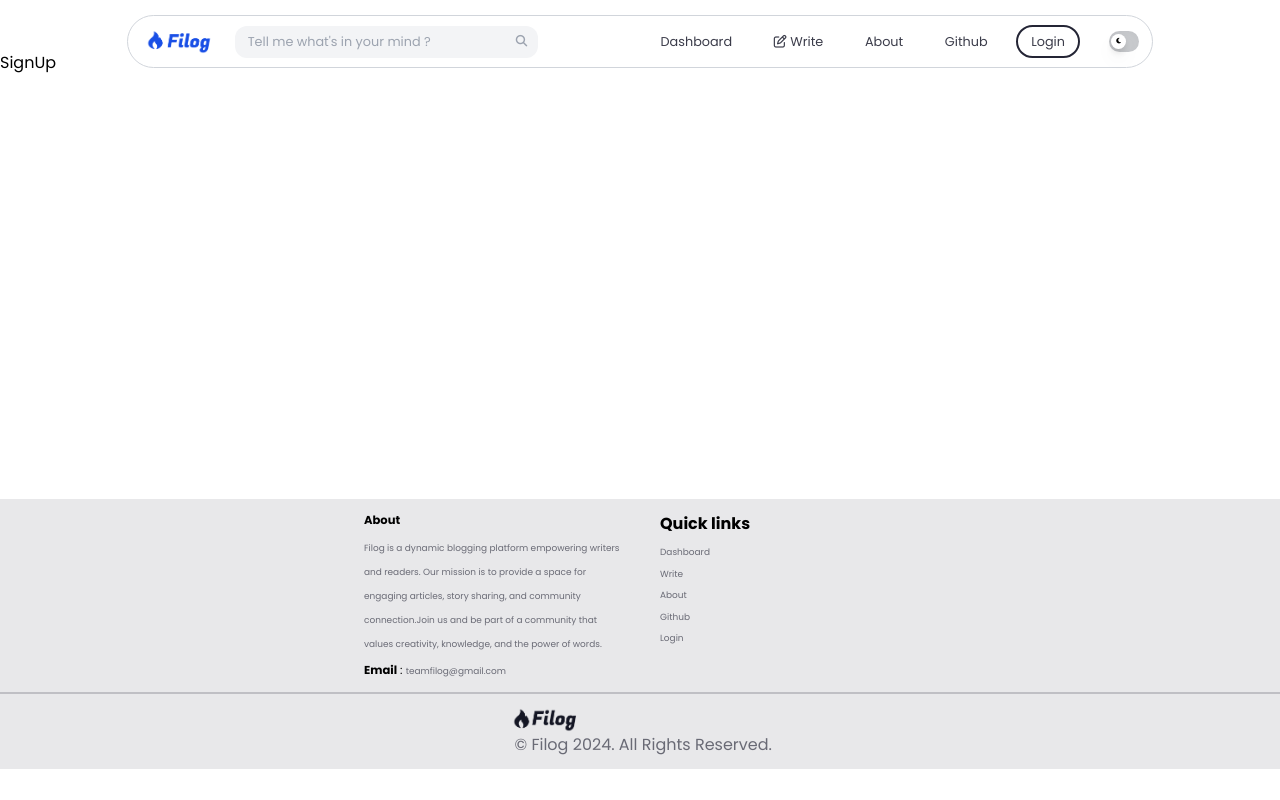
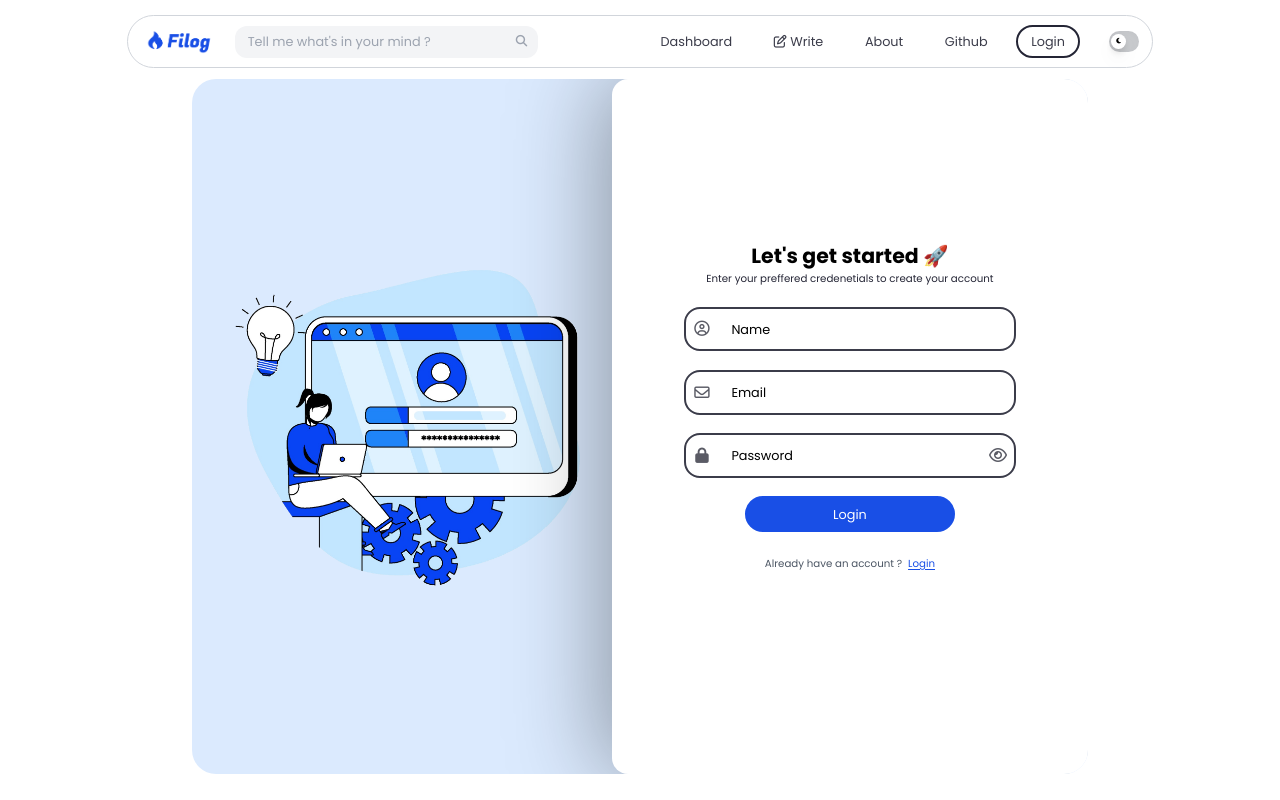
Before and after one commit to dev-raghvendramisra/Filog, a React (Vite) app: page /signup in a window 1280 px wide. Shown: the top 800 px of the page. Built offline with nearby package versions, Linux system fonts and the light colour scheme.

Commit message:
login-signup components connected

```diff
--- a/src/Components/Button/Button.jsx
+++ b/src/Components/Button/Button.jsx
@@ -3,11 +3,11 @@ import { ColorRing } from 'react-loader-spinner'
 
 function Button({children="Button",onClick=()=>{},className='',disabled=false,type='',primary=false,outline=false,loading=false,...props}) {
   return (
-    <button type={type} onClick={onClick} className={`  text-1vw flex justify-center items-center gap-1 border-2 rounded-full p-0.5vw pl-2vw pr-2vw
+    <button type={type} onClick={onClick} className={`  text-1vw flex justify-center overflow-hidden items-center gap-1 border-2 rounded-full p-0.5vw pl-2vw pr-2vw
     ${className}
      ${disabled?"bg-gray-300 border-gray-300 text-gray-400":"**"}
     ${primary?"bg-primary border-primary text-white":"**"}
-    ${outline?"bg-transparent border-black text-black":"**"}
+    ${outline?"bg-transparent hover:hoverAnim border-black text-black dark:border-white dark:text-white":"**"}
     `} {...props}>
         {children}
        {loading? <ColorRing
--- /dev/null
+++ b/src/Components/Form/Form-Validation.jsx
@@ -0,0 +1,145 @@
+import React from "react";
+import { Input } from "..";
+import { useSelector, useDispatch } from "react-redux";
+import { setEmail, setPassword, setName } from "../../store/formSlice";
+
+const  FormValidation=React.forwardRef(({ className='', type = "login"},formRef)=> {
+  const [passErr, setPassErr] = React.useState("");
+  const [emailErr, setEmailErr] = React.useState("");
+  const [nameErr, setNameErr] = type=="signup"?React.useState(""):[];
+
+  console.log(useSelector((state)=>state))
+  const {name,password,email} = useSelector((state)=>state.formData)
+
+  const minChars = 8;
+  const maxChars = 64;
+  // const genErr = "Please fill all the fields properly !";
+  const emailRegex = /^[a-zA-Z0-9._%+-]+@[a-zA-Z0-9.-]+\.[a-zA-Z]{2,}$/;
+
+  const refs = [
+    React.useRef(null),
+    React.useRef(null),
+    type == "signup" ? React.useRef(null) : null,
+  ];
+
+
+  const dispatchChange = useDispatch()
+
+  function onPassChange({ target }) {
+    dispatchChange(setPassword(target.value));
+    setPassErr("");
+    // setFormErr("");
+  }
+
+  function onEmailChange({ target }) {
+    dispatchChange(setEmail(target.value));
+    setEmailErr("");
+    // setFormErr("");
+  }
+
+  function onNameChange({ target }) {
+    dispatchChange(setName(target.value));
+    setNameErr("");
+    // setFormErr("");
+  }
+
+  const handleSubmit = (evt) => {
+    evt.preventDefault();
+    let isFormValid = true;
+
+    for (let ref of refs) {
+      if (ref && ref.current && ref.current.value === "") {
+        ref.current.focus();
+        // setFormErr(genErr);
+        isFormValid = false;
+        break;
+      }
+    }
+
+    const nameValid = type === "signup" ? nameValidation() : true;
+    const emailValid = emailValidation();
+    const passValid = passValidation();
+
+    if (isFormValid && nameValid && emailValid && passValid) {
+      console.log("Submitting started");
+      // Add form submission logic here
+    }
+  };
+
+  function passValidation() {
+    if (password.length >= minChars && password.length <= maxChars) {
+      return true;
+    } else {
+      setPassErr(`Password must be between ${minChars} and ${maxChars} characters.`);
+      // setFormErr(genErr);
+      return false;
+    }
+  }
+
+  function emailValidation() {
+    const res = emailRegex.test(email);
+    if (res) {
+      return true;
+    } else {
+      setEmailErr("Please enter a valid email address!");
+      // setFormErr(genErr);
+      return false;
+    }
+  }
+
+  function nameValidation() {
+    if (type === "signup") {
+      if (name.trim() === "") {
+        setNameErr("Please enter a valid name!");
+        // setFormErr(genErr);
+        return false;
+      }
+      return true;
+    }
+    return true;
+  }
+
+  React.useEffect(()=>refs[0].current.focus(),[])
+
+  return (
+    <div className={` ${className}`}>
+      <form onSubmit={handleSubmit} ref={formRef}>
+        {type === "signup" ? (
+          <Input
+            type={"name"}
+            value={name}
+            ref={refs[0]}
+            errMsg={nameErr}
+            onChange={onNameChange}
+            className_icon="text-1.2vw"
+          />
+        ) : null}
+
+        <Input
+          type={"email"}
+          value={email}
+          ref={type == "signup" ? refs[1] : refs[0]}
+          errMsg={emailErr}
+          onChange={onEmailChange}
+          className_icon="text-1.2vw"
+        />
+
+        <Input
+          type={"password"}
+          value={password}
+          ref={type === "signup" ? refs[2] : refs[1]}
+          errMsg={passErr}
+          onChange={onPassChange}
+          className_icon="text-1.2vw"
+        />
+        <button  type="submit" className="btn-submit absolute top-0 left-0 h-0 w-0"></button>
+      </form>
+
+
+    </div>
+  );
+})
+
+export default FormValidation;
+
+//email,setEmail,password ,setPassword,name,setName,
--- a/src/Components/Form/Form.jsx
+++ b/src/Components/Form/Form.jsx
@@ -1,135 +1,47 @@
+
 import React from "react";
-import { Input } from "../../Components";
+import { FormValidation } from "../../Components";
 
-const  Form=React.forwardRef(({ className='', type = "login" ,email,setEmail,password ,setPassword,name,setName, setFormErr},formRef)=> {
-  const [passErr, setPassErr] = React.useState("");
-  const [emailErr, setEmailErr] = React.useState("");
-  const [nameErr, setNameErr] = type=="signup"?React.useState(""):[];
-
-  const minChars = 8;
-  const maxChars = 64;
-  const genErr = "Please fill all the fields properly !";
-  const emailRegex = /^[a-zA-Z0-9._%+-]+@[a-zA-Z0-9.-]+\.[a-zA-Z]{2,}$/;
-
-  const refs = [
-    React.useRef(null),
-    React.useRef(null),
-    type === "signup" ? React.useRef(null) : null,
-  ];
-
-  function onPassChange({ target }) {
-    setPassword(target.value);
-    setPassErr("");
-    setFormErr("");
-  }
-
-  function onEmailChange({ target }) {
-    setEmail(target.value);
-    setEmailErr("");
-    setFormErr("");
-  }
-
-  function onNameChange({ target }) {
-    setName(target.value);
-    setNameErr("");
-    setFormErr("");
-  }
-
-  const handleSubmit = (evt) => {
-    evt.preventDefault();
-    let isFormValid = true;
-
-    for (let ref of refs) {
-      if (ref && ref.current && ref.current.value === "") {
-        ref.current.focus();
-        // setFormErr(genErr);
-        isFormValid = false;
-        break;
-      }
-    }
-
-    const nameValid = type === "signup" ? nameValidation() : true;
-    const emailValid = emailValidation();
-    const passValid = passValidation();
-
-    if (isFormValid && nameValid && emailValid && passValid) {
-      console.log("Submitting started");
-      // Add form submission logic here
-    }
-  };
-
-  function passValidation() {
-    if (password.length >= minChars && password.length <= maxChars) {
-      return true;
-    } else {
-      setPassErr(`Password must be between ${minChars} and ${maxChars} characters.`);
-      // setFormErr(genErr);
-      return false;
-    }
-  }
-
-  function emailValidation() {
-    const res = emailRegex.test(email);
-    if (res) {
-      return true;
-    } else {
-      setEmailErr("Please enter a valid email address!");
-      // setFormErr(genErr);
-      return false;
-    }
-  }
-
-  function nameValidation() {
-    if (type === "signup") {
-      if (name.trim() === "") {
-        setNameErr("Please enter a valid name!");
-        // setFormErr(genErr);
-        return false;
-      }
-      return true;
-    }
-    return true;
-  }
-
-  React.useEffect(()=>refs[0].current.focus(),[])
+function Form({ formRef, type, buttonComponent, heading = "Welcome back ", subHeading = "Enter your credentials to login your account" }) {
 
   return (
-    <div className={` ${className}`}>
-      <form onSubmit={handleSubmit} ref={formRef}>
-        {type === "signup" ? (
-          <Input
-            type={"name"}
-            value={name}
-            ref={refs[2]}
-            errMsg={nameErr}
-            onChange={onNameChange}
-            className_icon="text-1.2vw"
-          />
-        ) : null}
+    <div id={`${type}-container`}
+    className='h-100vh w-100p  flex justify-center items-start'
+    style={{ paddingTop: "3.5vh" }}>
 
-        <Input
-          type={"email"}
-          value={email}
-          ref={type === "signup" ? refs[1] : refs[0]}
-          errMsg={emailErr}
-          onChange={onEmailChange}
-          className_icon="text-1.2vw"
-        />
+      {/* {insert loading element if needed} */}
 
-        <Input
-          type={"password"}
-          value={password}
-          ref={type === "signup" ? refs[2] : refs[1]}
-          errMsg={passErr}
-          onChange={onPassChange}
-          className_icon="text-1.2vw"
-        />
-        <button  type="submit" className="btn-submit absolute top-0 left-0 h-0 w-0"></button>
-      </form>
+      <div id={`${type}-wrapper`}
+        className='bg-blue-100 dark:bg-darkPrimary_grays  h-90p w-70p   justify-center flex items-center   rounded-3xl overflow-hidden '>
 
+        <div id="img-container"
+          className='h-100p pr-2p pl-4p flex items-center  ' >
+          <img className='' src="/Login-ill.png" alt="login" />
+        </div>
 
+        <div id="form-container"
+          className='flex flex-col justify-start items-center h-100p rounded-2xl bg-white dark:bg-darkPrimary  pl-8p pr-8p pt-18p formShadow'>
+          <h1 id="form-heading"
+            className='text-1.6vw'
+            style={{ fontWeight: "600" }} >
+            {heading}
+          </h1>
+          <p className='text-0.8vw text-darkPrimary_grays mb-4p dark:text-footer_text '>{subHeading}</p>
+          <FormValidation className="mt-2p transition-all" type={type} ref={formRef} />
+
+          <div id="button-wrapper" className='w-90p '>
+            {buttonComponent}
+          </div>
+        </div>
+
+      </div>
     </div>
-  );
-})
 
-export default Form;
+  )
+}
+
+export default Form
+
+// password, setPassword, email, setEmail,name, setName,
+
+//email={email} password={password} setPassword={setPassword} setEmail={setEmail} name={name} setName={setName}
--- a/src/Components/Navbar/Navbar.jsx
+++ b/src/Components/Navbar/Navbar.jsx
@@ -1,5 +1,4 @@
 import React from 'react';
-import { useSelector } from 'react-redux';
 import { NavLink } from 'react-router-dom';
 import { Logo, SearchBar, ToggleBtn } from '../index';
 import useLinks from '../../hooks/useLinks';
@@ -13,7 +12,7 @@ function Navbar({className='',style={},...props}) {
   const links = useLinks()
 
   return (
-   <div className={`flex  z-10 justify-center items-center sticky top-0${className}`} style={{top:"2vh",...style}}{...props}>
+   <div className={`flex  z-40 justify-center items-center sticky top-0${className}`} style={{top:"2vh",...style}}{...props}>
     <nav style={{padding:"0.7vw 0"}} className='transition-all flex justify-between items-center w-80vw p-0.5vw  bg-white outline outline-1 outline-gray-300 rounded-full backdrop-blur-lg nav_light_Shadow dark:nav_dark_Shadow bg-opacity-50 dark:bg-darkPrimary_grays dark:outline-darkPrimary dark:outline-4 dark:bg-opacity-50' id="mainNav">
 
 
--- a/src/pages/Login/Login.jsx
+++ b/src/pages/Login/Login.jsx
@@ -1,49 +1,50 @@
 import React from 'react'
-import { Form, Error } from '../../Components'
-import {Button} from '../../Components';
+import { Form, Button, Error } from '../../Components'
+import { NavLink } from 'react-router-dom'
+
 
 function Login() {
-  const [password, setPassword] = React.useState("");
-  const [email, setEmail] = React.useState("");
   const [formErr, setFormErr] = React.useState("");
   const formRef = React.useRef(null)
 
 
   return (
-    <div id="login-container" className='h-100vh w-100p  flex justify-center items-start' style={{paddingTop:"3.5vh"}}>
 
-      <div id="login-wrapper"
-      className='bg-blue-100 dark:bg-darkPrimary_grays  h-90p w-70p   justify-center flex items-center   rounded-3xl overflow-hidden '>
 
-      <div id="img-container"
-      className='h-100p pr-2p pl-4p flex items-center  ' >
-        <img className='' src="/Login-ill.png" alt="login" />
-       </div>
 
-      <div id="form-container"
-      className='flex flex-col justify-start items-center h-100p rounded-2xl bg-white dark:bg-darkPrimary  pl-8p pr-8p pt-18p formShadow'>
-        <h1 id="form-heading"
-        className='text-1.6vw'
-        style={{fontWeight:"600"}} > Welcome back <span className='text-1.7vw pl-0.2vw'>👋</span></h1>
-        <p className='text-0.8vw text-darkPrimary_grays mb-4p dark:text-footer_text '>Enter your credentials to login your account</p>
-        <Form className="mt-2p transition-all" type='login' email={email} password={password}  setPassword={setPassword} setEmail={setEmail} setFormErr={setFormErr} ref={formRef} />
+    <Form type="login"
+      formRef={formRef}
+      heading='Welcome back 👋 '
+      subHeading='Enter your credentials to login your account'
+      buttonComponent={
+        <div className='w-100p text-center flex flex-col items-center'>
 
-        <div id="button-wrapper" className='w-40p overflow-hidden'>
-          <Button primary  className='w-100p transition-all' onClick={
-            ()=>{
-              const event = new Event("submit",{bubbles:true})
+          <Button primary className='w-70p overflow-hidden transition-all' onClick={
+            (handleSubmission) => {
+              const event = new Event("submit", { bubbles: true })
               console.log(formRef.current)
-              formRef.current?formRef.current.dispatchEvent(event):null
+              formRef.current ? formRef.current.dispatchEvent(event) : null
             }
           }>
             Login
-          </Button>
+          </Button >
+          <Error errMsg={formErr} className="transition-all justify-center mt-4p" />
+          <NavLink to="/" className='mt-16p w-100p text-0.8vw text-gray-600 dark:text-footer_text ' >
+            Forgot password ?
+            <span className="underline-offset-2 underline text-primary ml-2p">
+              Reset pass
+            </span>
+          </NavLink>
+          <span className='mt-1p w-100p text-0.8vw underline text-gray-600 dark:text-footer_text' >Or</span>
+
+          <NavLink to="/signup" className="mt-1p text-0.8vw transition-all hover:underline-offset-2 hover:underline hover:text-primary ml-2p" >
+            Create Account
+          </NavLink>
+
         </div>
-        <Error errMsg={formErr}  className="transition-all justify-center mt-4p" />
-      </div>
+  } />
 
-    </div>
-    </div>
+
 
   )
 }
--- a/src/pages/Signup/SignUp.jsx
+++ b/src/pages/Signup/SignUp.jsx
@@ -1,8 +1,38 @@
 import React from 'react'
+import { Form, Button, Error } from '../../Components'
+import { NavLink } from 'react-router-dom'
 
 function SignUp() {
+  const [formErr, setFormErr] = React.useState("");
+  const formRef = React.useRef(null)
+
+
   return (
-    <div>SignUp</div>
+
+    <Form type="signup"
+      formRef={formRef}
+      heading={`Let's get started  🚀`}
+      subHeading='Enter your preffered credenetials to create your account'
+      buttonComponent={
+        <div className='w-100p text-center flex flex-col items-center'>
+          <Button primary className='w-70p overflow-hidden transition-all' onClick={
+            (handleSubmission) => {
+              const event = new Event("submit", { bubbles: true })
+              console.log(formRef.current)
+              formRef.current ? formRef.current.dispatchEvent(event) : null
+            }
+          }>
+            Login
+          </Button >
+          <Error errMsg={formErr} className="transition-all justify-center mt-4p" />
+          <NavLink to="/login" className='mt-4p w-100p cursor-pointer text-0.8vw text-gray-600 dark:text-white ' >
+            Already have an account ?
+            <span className="underline-offset-2 underline text-primary ml-2p">
+              Login
+            </span>
+          </NavLink>
+        </div>
+  } />
   )
 }
 
--- /dev/null
+++ b/src/store/formSlice.js
@@ -0,0 +1,28 @@
+import { createSlice } from "@reduxjs/toolkit";
+
+const initialState={
+    name:"",
+    email:"",
+    password:"",
+}
+
+
+const formSlice = createSlice({
+    name:"formData",
+    initialState:initialState,
+    reducers:{
+        setName:(state,action)=>{
+            state.name = action.payload
+        },
+        setEmail:(state,action)=>{
+            state.email = action.payload
+        } ,
+        setPassword:(state,action)=>{
+            state.password = action.payload
+        }
+    }
+})
+const {setName, setEmail, setPassword} = formSlice.actions;
+
+export {setName, setEmail, setPassword}
+export default formSlice.reducer
--- a/src/store/store.js
+++ b/src/store/store.js
@@ -1,9 +1,11 @@
 import { configureStore } from "@reduxjs/toolkit";
 import authReducers from './authSlice'
+import formReducers from "./formSlice";
 
 const store = configureStore({
     reducer:{
-           auth:authReducers
+           auth:authReducers,
+           formData:formReducers
     }
 })
 export default store
```
Also changed, not shown: src/Components/index.js (+5 -3 lines).
